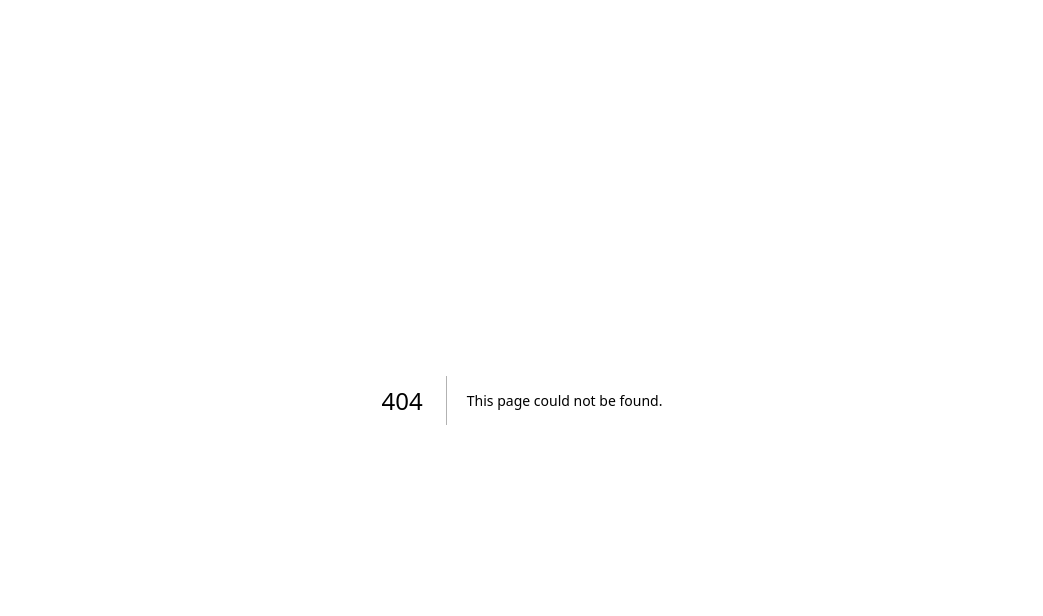
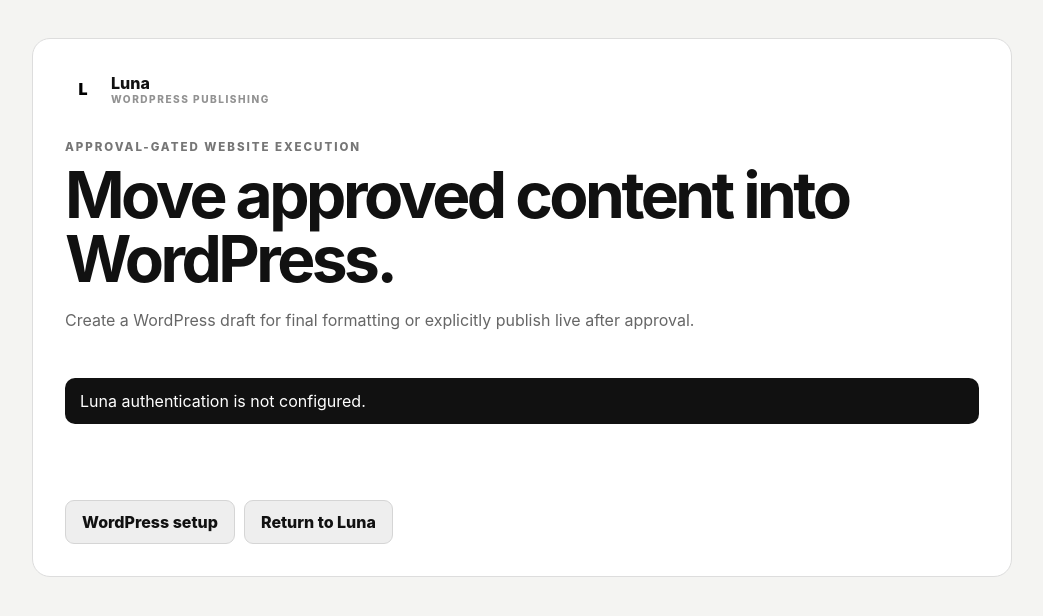
Before and after one commit to Gambixteam/luna, a Next.js app: page /publish-wordpress in a window 1280 px wide. Before the commit this address had no page. Shown: the top 616 px of the page, without its empty margins (118-1161 px from the left). Built offline with nearby package versions, Linux system fonts and the light colour scheme; no server answers.

Commit message:
Add approved WordPress publication queue

```diff
--- /dev/null
+++ b/src/app/publish-wordpress/page.tsx
@@ -0,0 +1,35 @@
+'use client';
+
+import { useEffect, useState } from 'react';
+import { authorizedFetch, getBrowserSupabase } from '@/lib/supabase/browser';
+
+export default function PublishWordPressPage() {
+  const [items, setItems] = useState<Record<string, any>[]>([]);
+  const [busy, setBusy] = useState('');
+  const [message, setMessage] = useState('');
+
+  async function load() {
+    const supabase = await getBrowserSupabase(); const session = await supabase.auth.getSession();
+    if (!session.data.session?.user) return void (window.location.href = '/login');
+    const membership = await supabase.from('organization_memberships').select('organization_id').eq('user_id', session.data.session.user.id).limit(1).maybeSingle();
+    if (!membership.data) return void (window.location.href = '/dashboard');
+    const rows = await supabase.from('content_items').select('*').eq('organization_id', membership.data.organization_id).neq('content_type','gbp_post').order('created_at', { ascending: false });
+    setItems(rows.data ?? []);
+  }
+  useEffect(() => { load().catch((error) => setMessage(error instanceof Error ? error.message : 'Content could not load.')); }, []);
+
+  async function publish(contentId: string, publishLive: boolean) {
+    setBusy(contentId); setMessage('');
+    try { const response = await authorizedFetch('/api/integrations/wordpress/publish', { method: 'POST', body: JSON.stringify({ contentId, publishLive }) }); const payload = await response.json(); if (!response.ok) throw new Error(payload.error ?? 'WordPress publishing failed.'); setMessage(publishLive ? 'Approved content published live.' : 'Approved content created as a WordPress draft.'); await load(); }
+    catch (error) { setMessage(error instanceof Error ? error.message : 'WordPress publishing failed.'); }
+    finally { setBusy(''); }
+  }
+
+  return <main className="google-setup-page"><section className="google-setup-card">
+    <a className="app-brand" href="/dashboard"><span className="app-brand-mark">L</span><span>Luna <small>WordPress publishing</small></span></a>
+    <div><span className="kicker">Approval-gated website execution</span><h1>Move approved content into WordPress.</h1><p>Create a WordPress draft for final formatting or explicitly publish live after approval.</p></div>
+    {message && <div className="notice">{message}</div>}
+    <div className="card-list">{items.map((item) => <article className="panel" key={item.id}><span className="kicker">{item.content_type} · {item.status}</span><h3>{item.title}</h3><p><strong>Target keyword:</strong> {item.target_keyword || '—'}</p>{item.publication_url && <p><a href={item.publication_url} target="_blank">Open WordPress item ↗</a></p>}<div className="button-row"><button className="secondary-button" disabled={item.status !== 'approved' || Boolean(busy)} onClick={() => publish(item.id,false)}>{busy === item.id ? 'Working…' : 'Create WordPress draft'}</button><button className="app-button" disabled={item.status !== 'approved' || Boolean(busy)} onClick={() => publish(item.id,true)}>Publish approved content</button></div></article>)}</div>
+    <div className="button-row"><a className="secondary-button" href="/connections">WordPress setup</a><a className="secondary-button" href="/dashboard">Return to Luna</a></div>
+  </section></main>;
+}
```
